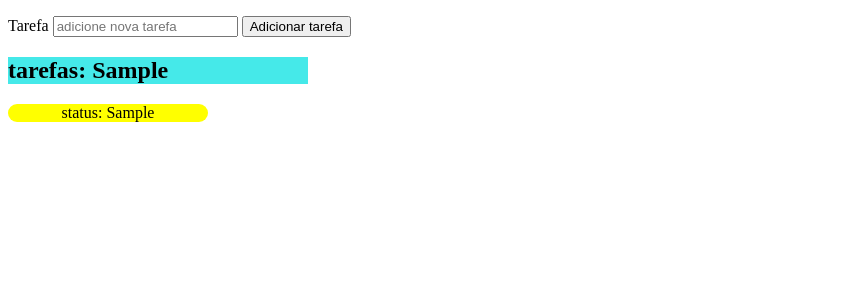
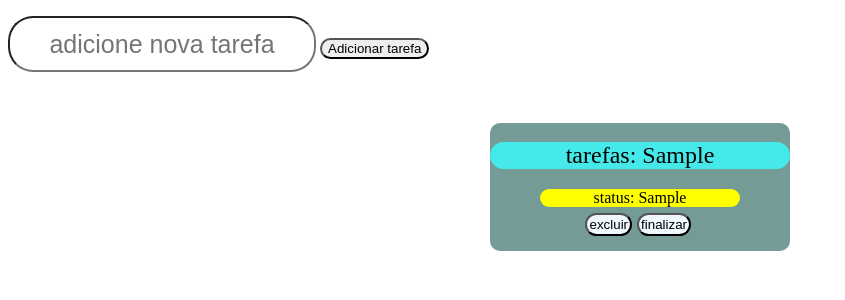
Before and after one commit to eduardomacedo1998/Lista_tarefas_php, a PHP site: page /html/index.php in a window 1280 px wide. Shown: the top 300 px of the page, without its empty margins (0-845 px from the left). Run offline with PHP 8.4, Linux system fonts and the light colour scheme; tables that the repository leaves empty or names only in its code hold one stand-in row (values such as "Sample post").

Commit message:
melhorias no estilo

```diff
--- a/css/style23.css
+++ b/css/style23.css
@@ -1,6 +1,9 @@
 h2{
     background-color: rgb(69, 233, 233);
     width: 300px;
+    font-weight: lighter;
+    border-radius: 25px;
+    text-align: center;
 
 }
 
@@ -9,37 +12,53 @@ p{
     width: 200px;
     text-align: center;
     border-radius: 25px;
+    margin: auto;
+    margin-bottom: 1%;
 }
 
 
 
-#tarefa{
-    color: rgb(2, 27, 27);
+.divtarefa{
+    width: 300px;
+    background-color: rgb(116, 155, 150);
+    padding-bottom: 1%;
+    border-radius: 10px;
+    margin: 2%;
+}
+
+.divtarefa:hover{
+    box-shadow:  5px 5px 5px rgb(50, 211, 10),0px 0px 5px rgb(50, 211, 10) ;
+}
+
+.divbotoes button{
+    margin: 2%;
+    padding: 2%;
+    background-color: aliceblue;
 
 }
 
-.exibir{
-    display: flex;
-    flex-direction: column;
-    width: 700px;
+.divbotoes{
     margin: auto;
+    width: 38%;
 
 }
 
-.divtarefa{
-    background-color: aquamarine;
-    display: flex;
-    margin: 2%;
-    justify-content: space-evenly;
-    height: 30px;
-    padding: 2%;
+button{
     border-radius: 25px;
 }
 
-.divtarefa h2,h3{
+input{
+    height: 50px;
+    width: 300px;
+    border-radius: 25px;
+    font-size: 25px;
+    text-align: center;
+}
 
-    font-size: 15px;
-    width: 200px;
-
-
+#ul{
+    display: flex;
+    flex-direction: row;
+    justify-content: space-around;
+    margin-top: 2%;
+    flex-wrap: wrap;
 }
--- a/html/index.php
+++ b/html/index.php
@@ -10,7 +10,7 @@
     <ul id="Lista"></ul>
 
     <form action="../php/criar.php" method="POST">
-        <label for="tarefa">Tarefa</label>
+
         <input type="text" id="tarefa" name="tarefa" placeholder="adicione nova tarefa">
 
         <button type="submit">Adicionar tarefa</button>
--- a/js/script.js
+++ b/js/script.js
@@ -9,14 +9,43 @@ function getDataFromPHP(tag1 , tag2) {
 
         data.forEach(item => {
 
-            const html1 = document.createElement(tag1)
+            const div = document.createElement("div")  // div de cada tarefa
+            div.setAttribute("class", "divtarefa");
+
+            const html1 = document.createElement(tag1)  // nome da tarefa
             html1.textContent = `tarefas: ${item.tarefa}`;
 
-            const html2 = document.createElement(tag2)
+            const html2 = document.createElement(tag2) // status da terefa
             html2.textContent = `status: ${item.verificacao}`;
 
-          ul.appendChild(html1)
-          ul.appendChild(html2)
+
+
+
+            const divBotoes = document.createElement("div")  // div dos botões
+            divBotoes.setAttribute("class", "divbotoes");
+
+            const button_excluir = document.createElement("button") // botão excluir
+            button_excluir.innerHTML = "excluir";
+
+            const button_finalizar = document.createElement("button") // botão finalizar
+            button_finalizar.innerHTML = "finalizar";
+
+            button_finalizar.addEventListener("click", ()=>{
+              div.style.display = "none";
+            })
+
+
+          div.appendChild(html1)
+          div.appendChild(html2)
+          divBotoes.appendChild(button_excluir)
+          divBotoes.appendChild(button_finalizar)
+          div.appendChild(divBotoes)
+
+
+
+
+          ul.appendChild(div)
+
 
         });
 
--- a/php/criar.php
+++ b/php/criar.php
@@ -2,7 +2,7 @@
 $servername = "localhost";
 $username = "root";
 $password = "";
-$dbname = "banco_dados";
+$dbname = "bancooficial";
 
 $conn = new mysqli($servername, $username, $password, $dbname);
 
--- a/select.php
+++ b/select.php
@@ -3,7 +3,7 @@
 $servername = "localhost";
 $username = "root";
 $password = "";
-$dbname = "banco_dados";
+$dbname = "bancooficial";
 
 $conn = new mysqli($servername, $username, $password, $dbname);
 
```
